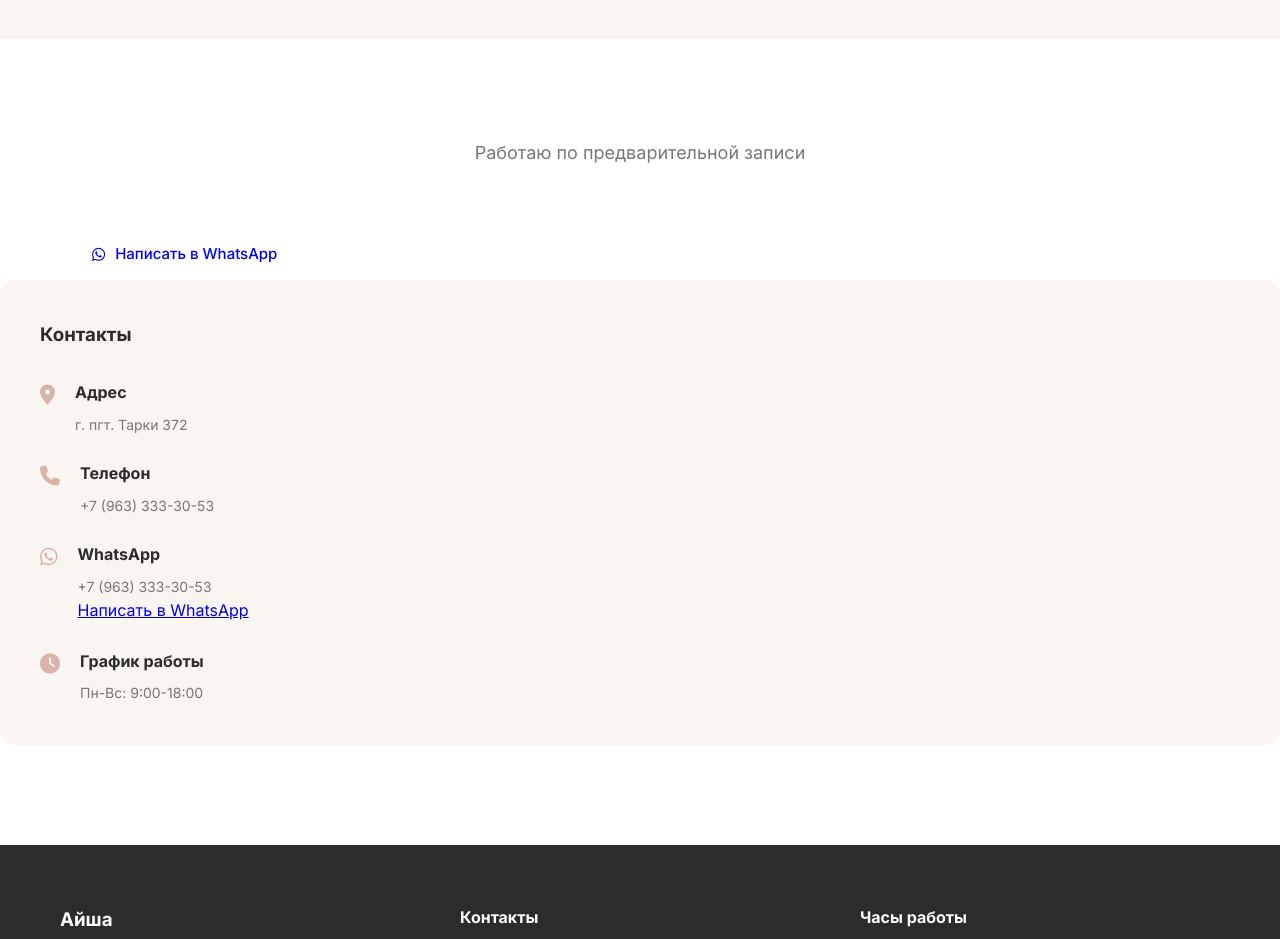
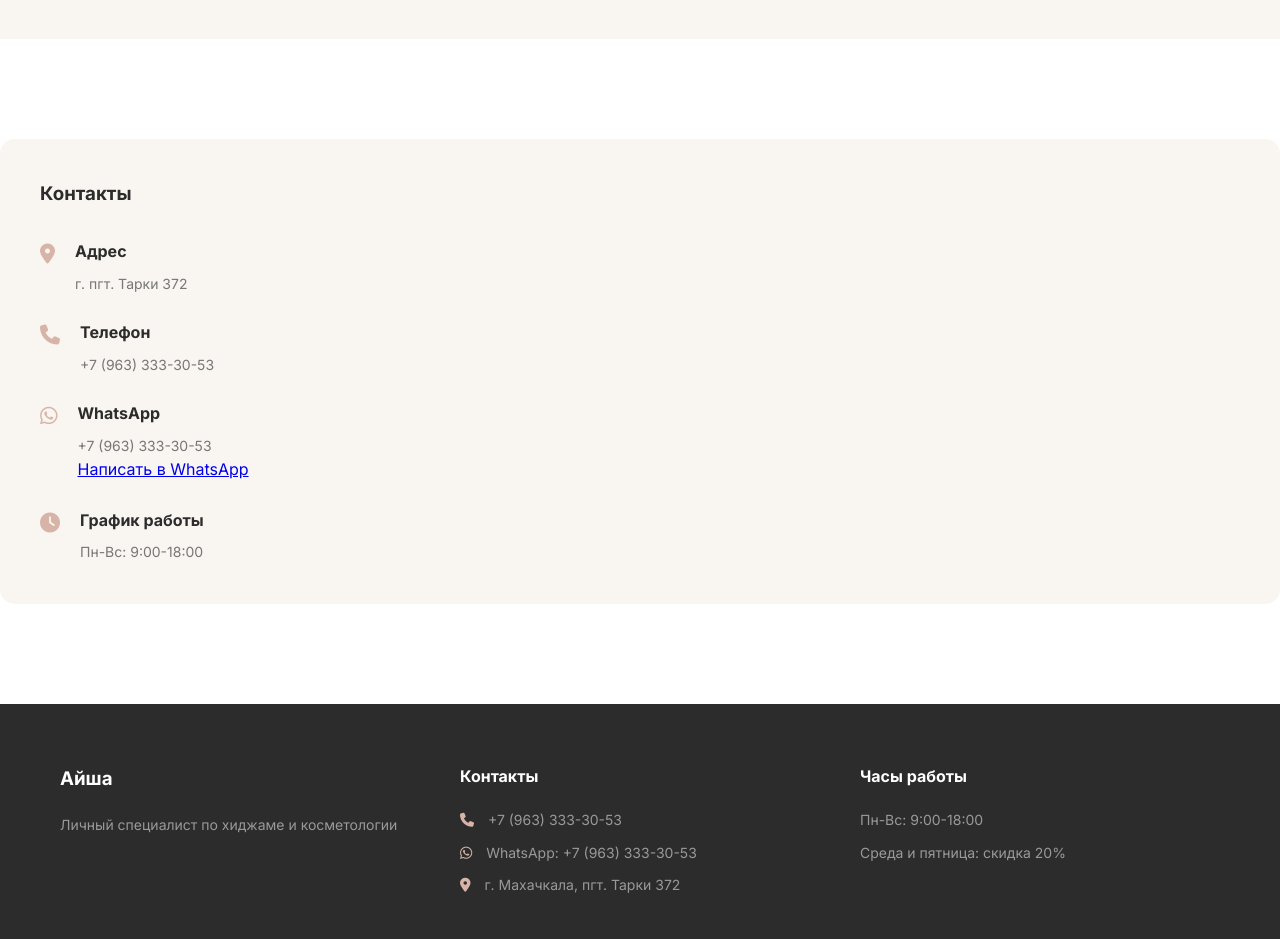
Before and after one commit to nadirovarukiyat-lab/Aisha, a plain HTML site: page index.html in a window 1280 px wide. Shown: the part 5220-6159 px from the top of the page. Drawn offline with nearby package versions, Linux system fonts and the light colour scheme.

Commit message:
35567
Removed WhatsApp contact section from the page.

```diff
--- a/index.html
+++ b/index.html
@@ -333,15 +333,7 @@
 
 <!-- Contacts Section -->
 <section id="contacts" class="contacts">
-    <div class="container">
-        <div class="section-header">
-            <p>Работаю по предварительной записи</p>
-        </div>
-                    <a href="https://wa.me/79633333053" class="btn btn-whatsapp" target="_blank">
-                        <i class="fab fa-whatsapp"></i> Написать в WhatsApp
-                    </a>
-                </div>
-            </div>
+
 
             <div class="contact-info">
                 <h3>Контакты</h3>
```
